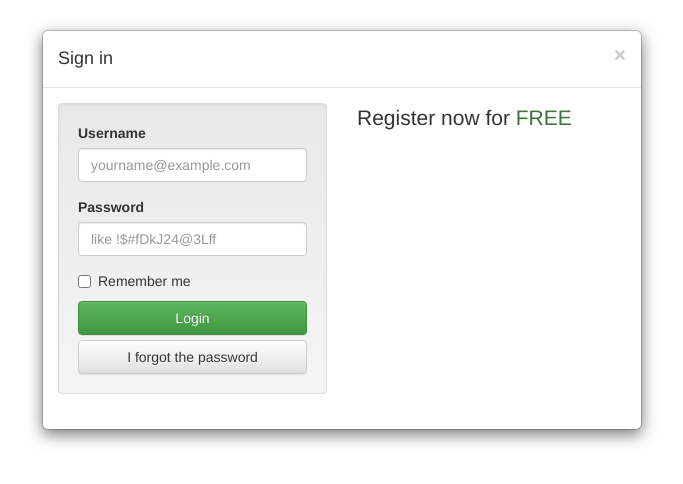
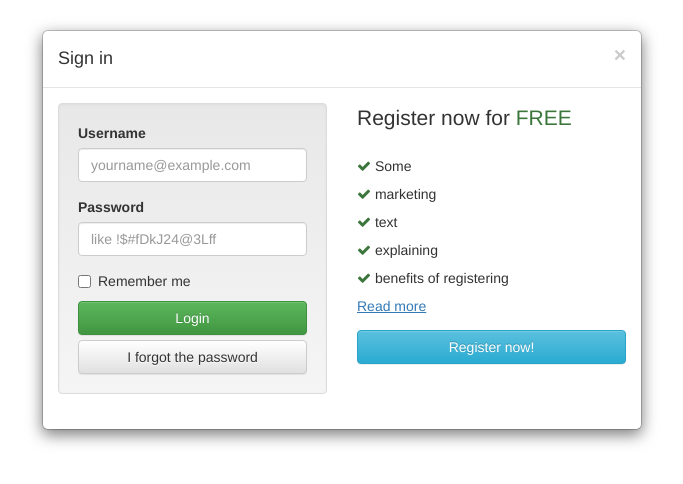
Before and after one commit to AlexKVal/bt-modal-login-form, a plain HTML site: page index.html in a window 1280 px wide. Shown: the whole page, without its empty margins (298-981 px from the left). Drawn offline with nearby package versions, Linux system fonts and the light colour scheme.

Commit message:
add marketing and "register" button

```diff
--- a/index.html
+++ b/index.html
@@ -11,6 +11,12 @@
     <link rel="stylesheet" href="https://maxcdn.bootstrapcdn.com/bootstrap/3.3.6/css/bootstrap-theme.min.css" integrity="sha384-fLW2N01lMqjakBkx3l/M9EahuwpSfeNvV63J5ezn3uZzapT0u7EYsXMjQV+0En5r" crossorigin="anonymous">
 
     <link href="https://maxcdn.bootstrapcdn.com/font-awesome/4.6.3/css/font-awesome.min.css" rel="stylesheet" integrity="sha384-T8Gy5hrqNKT+hzMclPo118YTQO6cYprQmhrYwIiQ/3axmI1hQomh7Ud2hPOy8SP1" crossorigin="anonymous">
+
+    <style media="screen">
+      .marketing-lines {
+        line-height: 2
+      }
+    </style>
   </head>
   <body>
 
@@ -50,6 +56,15 @@
               </div>
               <div class="col-xs-6">
                 <p class="lead">Register now for <span class="text-success">FREE</span></p>
+                <ul class="list-unstyled marketing-lines">
+                  <li><span class="fa fa-check text-success"></span> Some</li>
+                  <li><span class="fa fa-check text-success"></span> marketing</li>
+                  <li><span class="fa fa-check text-success"></span> text</li>
+                  <li><span class="fa fa-check text-success"></span> explaining</li>
+                  <li><span class="fa fa-check text-success"></span> benefits of registering</li>
+                  <li><a href="/show-benefits"><u>Read more</u></a></li>
+                </ul>
+                <p><a href="/new-customer" class="btn btn-info btn-block">Register now!</a></p>
               </div>
             </div>
           </div>
```
